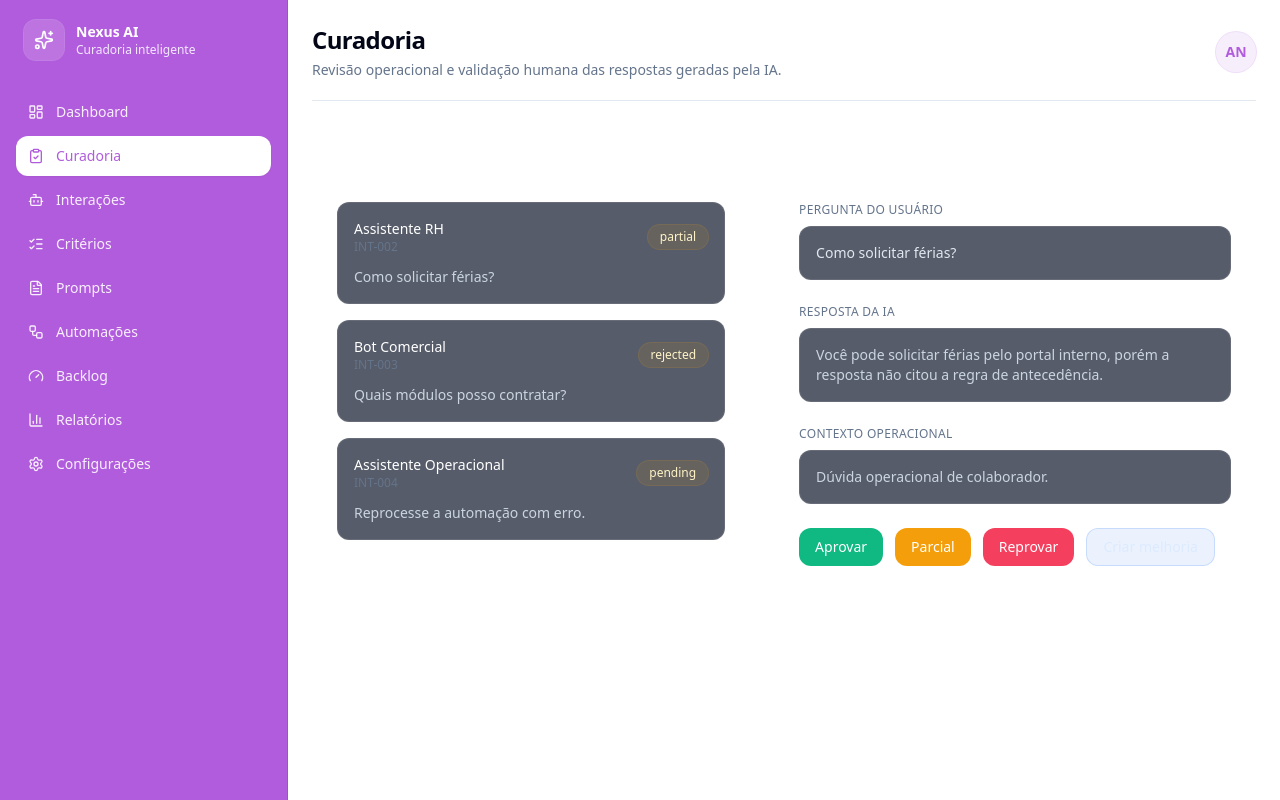
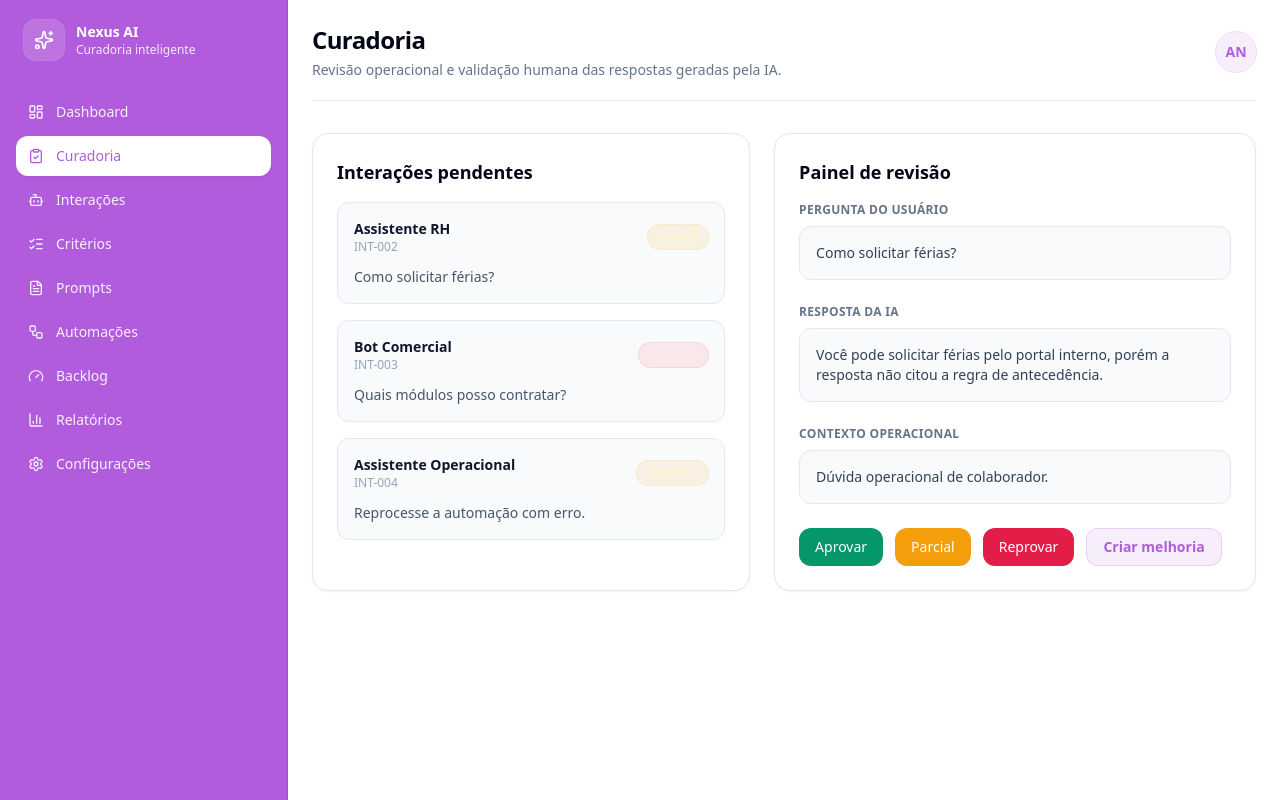
Before and after one commit to gittoptus/curadoria, a Next.js app: page /curadoria in a window 1280 px wide. Built offline with nearby package versions, Linux system fonts and the light colour scheme.

Commit message:
style: harmonize curation page light theme

```diff
--- a/app/curadoria/page.tsx
+++ b/app/curadoria/page.tsx
@@ -1,4 +1,5 @@
 import { PageShell } from '@/components/layout/page-shell'
+import { StatusBadge } from '@/components/shared/status-badge'
 import { interactions } from '@/data/mock-data'
 
 export default function CuradoriaPage() {
@@ -10,8 +11,8 @@ export default function CuradoriaPage() {
       description="Revisão operacional e validação humana das respostas geradas pela IA."
     >
       <div className="grid gap-6 xl:grid-cols-[1fr,1.1fr]">
-        <section className="rounded-2xl border border-white/10 bg-white/5 p-6">
-          <h2 className="mb-4 text-lg font-semibold text-white">
+        <section className="rounded-2xl border border-slate-200 bg-white p-6 shadow-sm">
+          <h2 className="mb-4 text-lg font-semibold text-slate-950">
             Interações pendentes
           </h2>
 
@@ -19,24 +20,22 @@ export default function CuradoriaPage() {
             {pendingItems.map((interaction) => (
               <div
                 key={interaction.id}
-                className="rounded-xl border border-white/10 bg-slate-900/70 p-4"
+                className="rounded-xl border border-slate-200 bg-slate-50 p-4"
               >
                 <div className="mb-3 flex items-center justify-between">
                   <div>
-                    <p className="text-sm font-medium text-white">
+                    <p className="text-sm font-semibold text-slate-900">
                       {interaction.source}
                     </p>
-                    <p className="text-xs text-slate-500">
+                    <p className="text-xs text-slate-400">
                       {interaction.id}
                     </p>
                   </div>
 
-                  <span className="rounded-full bg-amber-500/10 px-3 py-1 text-xs text-amber-100 ring-1 ring-amber-500/20">
-                    {interaction.status}
-                  </span>
+                  <StatusBadge status={interaction.status} />
                 </div>
 
-                <p className="text-sm text-slate-300">
+                <p className="text-sm text-slate-600">
                   {interaction.userInput}
                 </p>
               </div>
@@ -44,53 +43,53 @@ export default function CuradoriaPage() {
           </div>
         </section>
 
-        <section className="rounded-2xl border border-white/10 bg-white/5 p-6">
-          <h2 className="mb-4 text-lg font-semibold text-white">
+        <section className="rounded-2xl border border-slate-200 bg-white p-6 shadow-sm">
+          <h2 className="mb-4 text-lg font-semibold text-slate-950">
             Painel de revisão
           </h2>
 
           <div className="space-y-6">
             <div>
-              <p className="mb-2 text-xs uppercase tracking-wide text-slate-500">
+              <p className="mb-2 text-xs font-semibold uppercase tracking-wide text-slate-500">
                 Pergunta do usuário
               </p>
-              <div className="rounded-xl border border-white/10 bg-slate-900/70 p-4 text-sm text-slate-200">
+              <div className="rounded-xl border border-slate-200 bg-slate-50 p-4 text-sm text-slate-700">
                 Como solicitar férias?
               </div>
             </div>
 
             <div>
-              <p className="mb-2 text-xs uppercase tracking-wide text-slate-500">
+              <p className="mb-2 text-xs font-semibold uppercase tracking-wide text-slate-500">
                 Resposta da IA
               </p>
-              <div className="rounded-xl border border-white/10 bg-slate-900/70 p-4 text-sm text-slate-300">
+              <div className="rounded-xl border border-slate-200 bg-slate-50 p-4 text-sm text-slate-700">
                 Você pode solicitar férias pelo portal interno, porém a resposta não citou a regra de antecedência.
               </div>
             </div>
 
             <div>
-              <p className="mb-2 text-xs uppercase tracking-wide text-slate-500">
+              <p className="mb-2 text-xs font-semibold uppercase tracking-wide text-slate-500">
                 Contexto operacional
               </p>
-              <div className="rounded-xl border border-white/10 bg-slate-900/70 p-4 text-sm text-slate-300">
+              <div className="rounded-xl border border-slate-200 bg-slate-50 p-4 text-sm text-slate-700">
                 Dúvida operacional de colaborador.
               </div>
             </div>
 
             <div className="flex flex-wrap gap-3">
-              <button className="rounded-xl bg-emerald-500 px-4 py-2 text-sm font-medium text-white transition hover:bg-emerald-400">
+              <button className="rounded-xl bg-emerald-600 px-4 py-2 text-sm font-medium text-white transition hover:bg-emerald-700">
                 Aprovar
               </button>
 
-              <button className="rounded-xl bg-amber-500 px-4 py-2 text-sm font-medium text-white transition hover:bg-amber-400">
+              <button className="rounded-xl bg-amber-500 px-4 py-2 text-sm font-medium text-white transition hover:bg-amber-600">
                 Parcial
               </button>
 
-              <button className="rounded-xl bg-rose-500 px-4 py-2 text-sm font-medium text-white transition hover:bg-rose-400">
+              <button className="rounded-xl bg-rose-600 px-4 py-2 text-sm font-medium text-white transition hover:bg-rose-700">
                 Reprovar
               </button>
 
-              <button className="rounded-xl border border-blue-500/20 bg-blue-500/10 px-4 py-2 text-sm font-medium text-blue-100 transition hover:bg-blue-500/20">
+              <button className="rounded-xl border border-[#b15cdc]/20 bg-[#b15cdc]/10 px-4 py-2 text-sm font-semibold text-[#b15cdc] transition hover:bg-[#b15cdc]/15">
                 Criar melhoria
               </button>
             </div>
```
